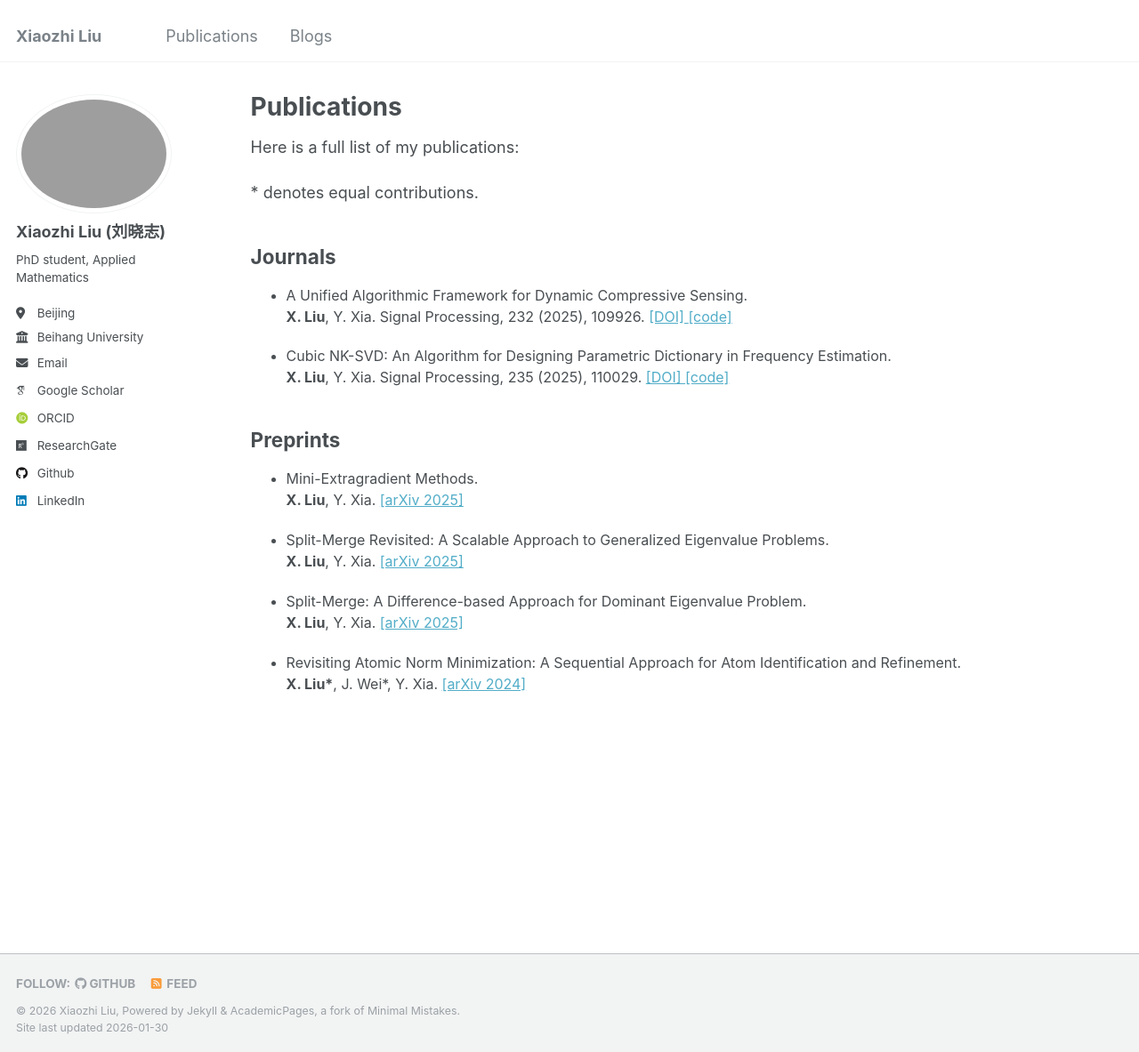
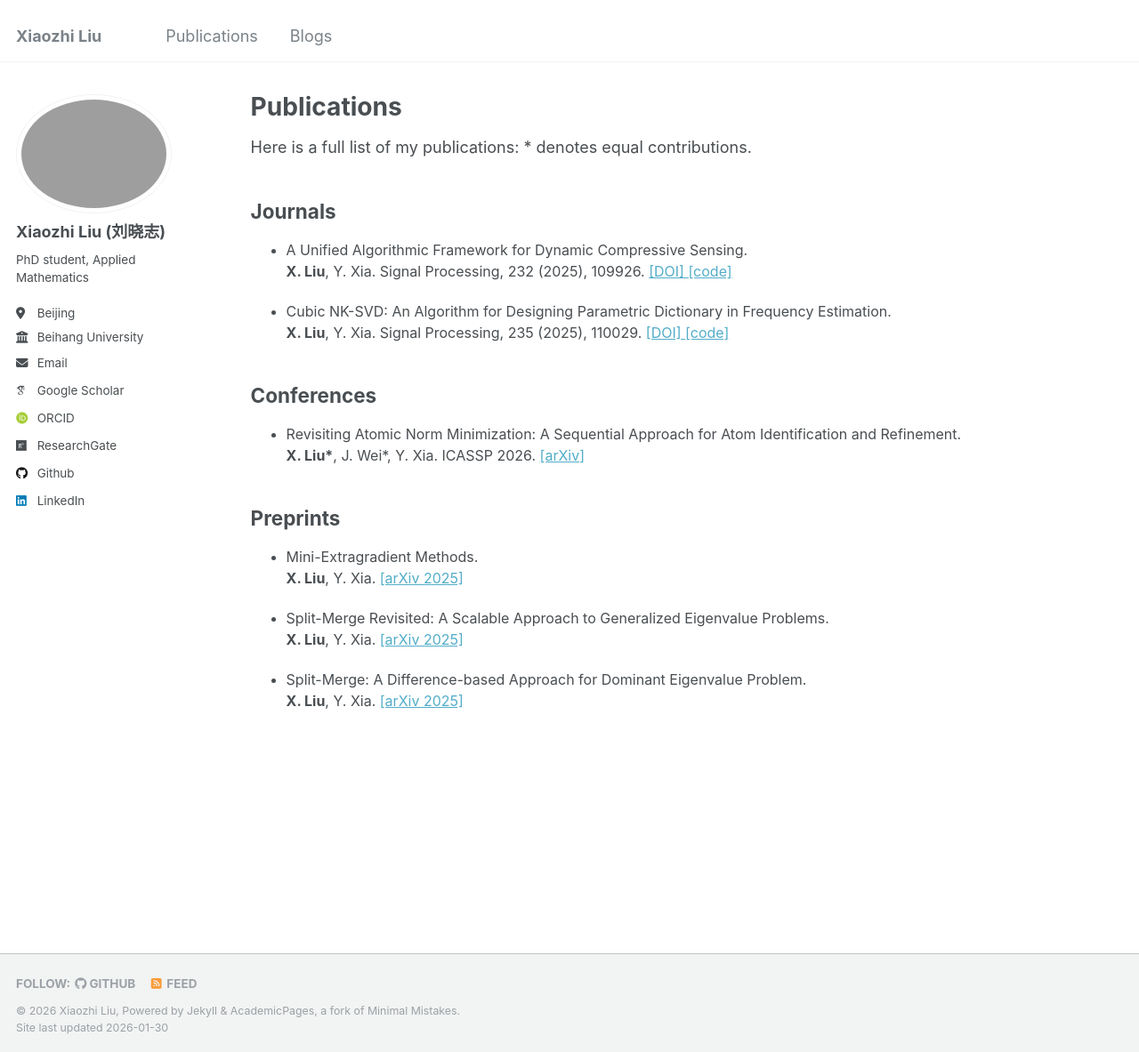
Before and after one commit to xzliu-opt/xzliu-opt.github.io, a Jekyll site: the page built from _pages/publications.md, in a window 1280 px wide and 1183 px high. Shown: the whole window at 89% size. Built offline with Jekyll 4.4.1, drawn with Linux system fonts in a browser that asks for light colours; some web fonts are replaced.

Commit message:
Update publications with new conference section
Added a new section for conference publications and updated the list of publications accordingly.

```diff
--- a/_pages/publications.md
+++ b/_pages/publications.md
@@ -4,11 +4,8 @@ title: "Publications"
 permalink: /publications/
 author_profile: true
 ---
-
 Here is a full list of my publications:
-
  \* denotes equal contributions.
-
 <h2> Journals </h2>
 <ul>
 <font size="3">
@@ -20,7 +17,14 @@ Here is a full list of my publications:
  </p></li>
 </font>
 </ul>
-
+<h2> Conferences </h2>
+<ul>
+<font size="3">
+<li><p> Revisiting Atomic Norm Minimization: A Sequential Approach for Atom Identification and Refinement. <br />
+ <b>X. Liu*</b>, J. Wei*, Y. Xia. ICASSP 2026. <a href="https://arxiv.org/abs/2411.08459">[arXiv]  </a>
+</p></li>
+</font>
+</ul>
 <h2> Preprints </h2>
 <ul>
 <font size="3">
@@ -33,8 +37,5 @@ Here is a full list of my publications:
 <li><p> Split-Merge: A Difference-based Approach for Dominant Eigenvalue Problem. <br />
  <b>X. Liu</b>, Y. Xia. <a href="https://arxiv.org/abs/2501.15131">[arXiv 2025]  </a>
 </p></li>
-<li><p> Revisiting Atomic Norm Minimization: A Sequential Approach for Atom Identification and Refinement. <br />
- <b>X. Liu*</b>, J. Wei*, Y. Xia. <a href="https://arxiv.org/abs/2411.08459">[arXiv 2024]  </a>
-</p></li>
 </font>
 </ul>
```
